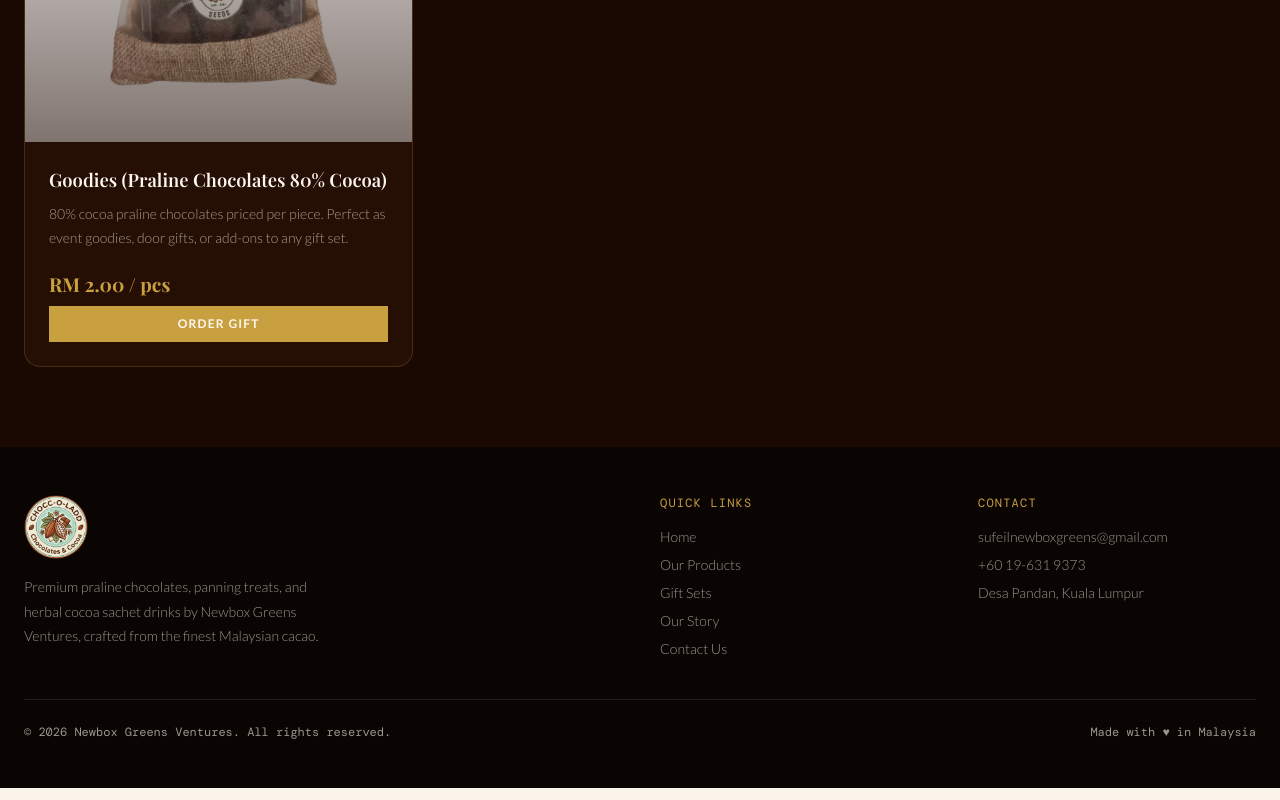
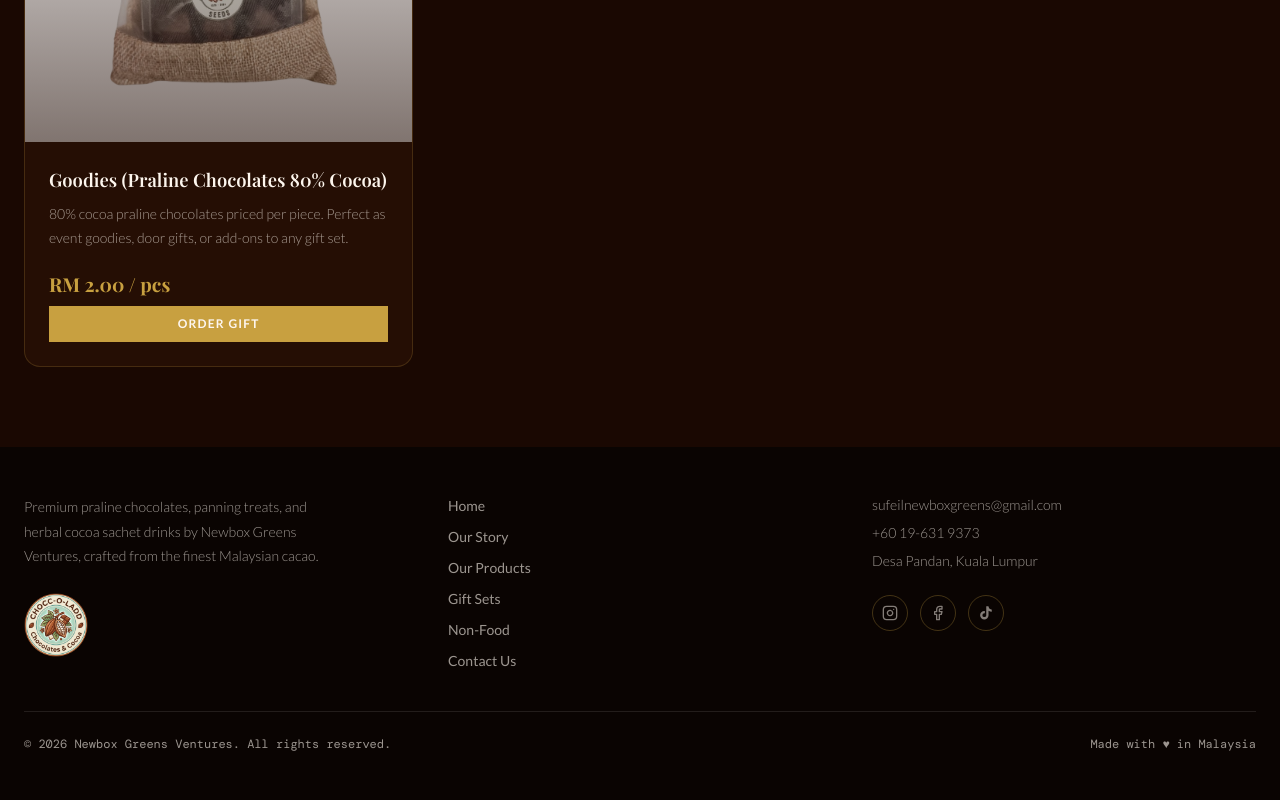
Before and after one commit to WSSDevlabs/Choccoladd, a Next.js app: page /all-gift-sets in a window 1280 px wide. Shown: the part 1359-2159 px from the top of the page. Built offline with nearby package versions, Linux system fonts and the light colour scheme; a web font is replaced by a local one.

Commit message:
update section

```diff
--- a/src/app/App.tsx
+++ b/src/app/App.tsx
@@ -31,13 +31,13 @@ export default function App() {
     >
       <Navbar />
       <Hero />
+      <Story />
+      <CompanyProfile />
       <Products />
       <GiftSets />
       <InStoreExclusive />
-      <Story />
-      <CompanyProfile />
+      <LocationMap />
       <Contact />
-      <LocationMap />
       <Footer />
       <WhatsAppButton />
     </div>
--- a/src/app/components/Contact.tsx
+++ b/src/app/components/Contact.tsx
@@ -2,7 +2,7 @@
 
 import { useState } from "react";
 import { motion } from "motion/react";
-import { Phone, Mail, MapPin, Instagram, Facebook } from "lucide-react";
+import { Phone, Mail, MapPin, Clock, Instagram, Facebook } from "lucide-react";
 
 const inputClass =
   "w-full px-4 py-3 rounded-xl border border-[#1C0E06]/10 bg-white text-[#1C0E06] placeholder-[#7A5430]/40 focus:outline-none focus:border-[#C8A040] focus:ring-2 focus:ring-[#C8A040]/15 transition-all text-sm";
@@ -48,7 +48,7 @@ export function Contact() {
             className="text-[#1C0E06] mb-4"
             style={{ fontFamily: "'Playfair Display', serif", fontSize: "clamp(2rem, 4vw, 3rem)", fontWeight: 700 }}
           >
-            Get in Touch
+            Contact Us
           </h2>
           <div className="w-16 h-px bg-[#C8A040] mx-auto" />
         </div>
@@ -71,7 +71,7 @@ export function Contact() {
               className="text-[#C8A040] text-xs uppercase tracking-widest mb-4"
               style={{ fontFamily: "'DM Mono', monospace" }}
             >
-              Get in Touch
+              Contact Us
             </p>
             <h3
               className="text-[#fdf6ee] mb-4"
@@ -93,7 +93,7 @@ export function Contact() {
             </p>
 
             {/* Contact info items */}
-            <div className="space-y-5 mb-10">
+            <div className="space-y-5 mb-8">
               {[
                 { icon: Phone,  label: "Our Phone", value: "+60 19-631 9373" },
                 { icon: Mail,   label: "Email",      value: "sufeilnewboxgreens@gmail.com" },
@@ -122,6 +122,30 @@ export function Contact() {
                   </div>
                 </div>
               ))}
+            </div>
+
+            {/* Operating Hours */}
+            <div className="flex items-start gap-4 mb-10 p-4 rounded-xl border border-[#C8A040]/20" style={{ background: "rgba(200,160,64,0.07)" }}>
+              <div
+                className="w-11 h-11 rounded-full flex items-center justify-center flex-shrink-0"
+                style={{ background: "#C8A040" }}
+              >
+                <Clock size={16} className="text-[#0A0402]" />
+              </div>
+              <div>
+                <p
+                  className="text-[#fdf6ee]/40 text-[10px] uppercase tracking-widest mb-1"
+                  style={{ fontFamily: "'DM Mono', monospace" }}
+                >
+                  Operating Hours
+                </p>
+                <p className="text-[#fdf6ee] text-sm" style={{ fontFamily: "'Lato', sans-serif", fontWeight: 400 }}>
+                  Mon – Sat: 10:00 AM – 8:00 PM
+                </p>
+                <p className="text-[#C8A040] text-xs mt-0.5" style={{ fontFamily: "'DM Mono', monospace" }}>
+                  Sunday: Closed
+                </p>
+              </div>
             </div>
 
             {/* Social icons */}
@@ -205,7 +229,7 @@ export function Contact() {
               {/* Submit */}
               <button
                 type="submit"
-                className="w-full py-3.5 rounded-xl bg-[#0A0402] text-[#FAF4EA] text-sm uppercase tracking-widest hover:bg-[#C8A040] hover:text-[#0A0402] transition-colors duration-200"
+                className="btn-shine w-full py-3.5 rounded-xl bg-[#0A0402] text-[#FAF4EA] text-sm uppercase tracking-widest"
                 style={{ fontFamily: "'Lato', sans-serif", fontWeight: 700 }}
               >
                 Submit Now
--- a/src/app/components/Footer.tsx
+++ b/src/app/components/Footer.tsx
@@ -1,6 +1,25 @@
 "use client";
 
+import Link from "next/link";
 import { usePathname, useRouter } from "next/navigation";
+import { Instagram, Facebook } from "lucide-react";
+
+const TikTokIcon = () => (
+  <svg viewBox="0 0 24 24" fill="currentColor" className="w-4 h-4">
+    <path d="M19.59 6.69a4.83 4.83 0 0 1-3.77-4.25V2h-3.45v13.67a2.89 2.89 0 0 1-2.88 2.5 2.89 2.89 0 0 1-2.89-2.89 2.89 2.89 0 0 1 2.89-2.89c.28 0 .54.04.79.1V9.01a6.32 6.32 0 0 0-.79-.05 6.34 6.34 0 0 0-6.34 6.34 6.34 6.34 0 0 0 6.34 6.34 6.34 6.34 0 0 0 6.33-6.34V8.69a8.22 8.22 0 0 0 4.84 1.56V6.79a4.85 4.85 0 0 1-1.07-.1z"/>
+  </svg>
+);
+
+const pageLinks = ["/all-products", "/all-gift-sets", "/all-non-food"];
+
+const navItems = [
+  { label: "Home",         href: "#home" },
+  { label: "Our Story",    href: "#story" },
+  { label: "Our Products", href: "/all-products" },
+  { label: "Gift Sets",    href: "/all-gift-sets" },
+  { label: "Non-Food",     href: "/all-non-food" },
+  { label: "Contact Us",   href: "#contact" },
+];
 
 export function Footer() {
   const pathname = usePathname();
@@ -8,7 +27,9 @@ export function Footer() {
   const isHome = pathname === "/";
 
   const handleLink = (href: string) => {
-    if (isHome) {
+    if (pageLinks.includes(href)) {
+      router.push(href);
+    } else if (isHome) {
       const el = document.querySelector(href);
       if (el) el.scrollIntoView({ behavior: "smooth" });
     } else {
@@ -19,66 +40,72 @@ export function Footer() {
   return (
     <footer className="bg-[#0A0402] text-[#fdf6ee]/60 py-12">
       <div className="max-w-7xl mx-auto px-6">
-        <div className="grid grid-cols-1 md:grid-cols-4 gap-10 mb-10">
+        <div className="grid grid-cols-1 md:grid-cols-3 gap-10 mb-10">
+
           {/* Brand */}
-          <div className="md:col-span-2">
-            <div className="mb-4">
-              <img
-                src="/images/logo/LogoChoccoladd.png"
-                alt="Choccoladd"
-                className="h-16 w-auto object-contain"
-              />
-            </div>
+          <div className="md:col-span-1">
             <p
-              className="text-sm max-w-xs"
+              className="text-sm max-w-xs mb-6"
               style={{ fontFamily: "'Lato', sans-serif", fontWeight: 300, lineHeight: 1.75 }}
             >
               Premium praline chocolates, panning treats, and herbal cocoa sachet drinks by Newbox Greens Ventures, crafted from the finest Malaysian cacao.
             </p>
+            <img
+              src="/images/logo/LogoChoccoladd.png"
+              alt="Choccoladd"
+              className="h-16 w-auto object-contain"
+            />
           </div>
 
-          {/* Quick links */}
+          {/* Nav links */}
           <div>
-            <p
-              className="text-[#C8A040] text-xs uppercase tracking-widest mb-4"
-              style={{ fontFamily: "'DM Mono', monospace" }}
-            >
-              Quick Links
-            </p>
-            <ul className="space-y-2 text-sm" style={{ fontFamily: "'Lato', sans-serif", fontWeight: 300 }}>
-              {[
-                ["#home", "Home"],
-                ["#products", "Our Products"],
-                ["#gift-sets", "Gift Sets"],
-                ["#story", "Our Story"],
-                ["#contact", "Contact Us"],
-              ].map(([href, label]) => (
+            <ul className="space-y-2.5 text-sm" style={{ fontFamily: "'Lato', sans-serif", fontWeight: 300 }}>
+              {navItems.map(({ href, label }) => (
                 <li key={href}>
-                  <a
-                    href={href}
-                    onClick={(e) => { e.preventDefault(); handleLink(href); }}
-                    className="hover:text-[#C8A040] transition-colors cursor-pointer"
+                  <button
+                    onClick={() => handleLink(href)}
+                    className="hover:text-[#C8A040] transition-colors cursor-pointer text-left"
                   >
                     {label}
-                  </a>
+                  </button>
                 </li>
               ))}
             </ul>
           </div>
 
-          {/* Contact */}
+          {/* Contact + Social */}
           <div>
-            <p
-              className="text-[#C8A040] text-xs uppercase tracking-widest mb-4"
-              style={{ fontFamily: "'DM Mono', monospace" }}
-            >
-              Contact
-            </p>
-            <ul className="space-y-2 text-sm" style={{ fontFamily: "'Lato', sans-serif", fontWeight: 300 }}>
+            <ul className="space-y-2 text-sm mb-6" style={{ fontFamily: "'Lato', sans-serif", fontWeight: 300 }}>
               <li>sufeilnewboxgreens@gmail.com</li>
               <li>+60 19-631 9373</li>
               <li>Desa Pandan, Kuala Lumpur</li>
             </ul>
+
+            {/* Social icons */}
+            <div className="flex items-center gap-3">
+              {[
+                { icon: Instagram, href: "https://www.instagram.com/choccoladd/" },
+                { icon: Facebook,  href: "https://www.facebook.com/choccoladd" },
+              ].map(({ icon: Icon, href }) => (
+                <a
+                  key={href}
+                  href={href}
+                  target="_blank"
+                  rel="noopener noreferrer"
+                  className="w-9 h-9 rounded-full border border-[#C8A040]/30 flex items-center justify-center text-[#fdf6ee]/50 hover:border-[#C8A040] hover:text-[#C8A040] transition-colors duration-200"
+                >
+                  <Icon size={16} />
+                </a>
+              ))}
+              <a
+                href="https://www.tiktok.com/@choccoladd?_r=1&_t=ZS-97YoQtSh5b2"
+                target="_blank"
+                rel="noopener noreferrer"
+                className="w-9 h-9 rounded-full border border-[#C8A040]/30 flex items-center justify-center text-[#fdf6ee]/50 hover:border-[#C8A040] hover:text-[#C8A040] transition-colors duration-200"
+              >
+                <TikTokIcon />
+              </a>
+            </div>
           </div>
         </div>
 
--- a/src/app/components/GiftSets.tsx
+++ b/src/app/components/GiftSets.tsx
@@ -84,7 +84,7 @@ function GiftSetCard({ set, index }: { set: GiftSet; index: number }) {
           </span>
           <button
             onClick={handleWhatsApp}
-            className="w-full py-2.5 text-xs uppercase tracking-widest text-[#fdf6ee] hover:opacity-85 transition-opacity"
+            className="btn-glow w-full py-2.5 text-xs uppercase tracking-widest text-[#fdf6ee]"
             style={{ background: set.accent, fontFamily: "'Lato', sans-serif", fontWeight: 700 }}
           >
             Order Gift
@@ -135,7 +135,7 @@ export function GiftSets() {
         <div className="text-center mt-12">
           <button
             onClick={() => router.push("/all-gift-sets")}
-            className="inline-block px-10 py-3.5 border border-[#C8A040] text-[#C8A040] text-xs uppercase tracking-widest hover:bg-[#C8A040] hover:text-[#2c1810] transition-all duration-200"
+            className="inline-block px-10 py-3.5 border border-[#C8A040] text-[#C8A040] text-xs uppercase tracking-widest hover:bg-[#C8A040] hover:text-[#2c1810] transition-colors duration-300"
             style={{ fontFamily: "'Lato', sans-serif", fontWeight: 700 }}
           >
             View All Gift Sets
--- a/src/app/components/Hero.tsx
+++ b/src/app/components/Hero.tsx
@@ -77,14 +77,14 @@ export function Hero() {
           >
             <button
               onClick={() => handleScroll("#products")}
-              className="px-8 py-3 bg-[#0A0402] text-[#FAF4EA] hover:bg-[#C8A040] hover:text-[#0A0402] transition-colors duration-200 text-sm tracking-widest uppercase"
+              className="btn-ltr px-8 py-3 text-[#FAF4EA] text-sm tracking-widest uppercase"
               style={{ fontFamily: "'Lato', sans-serif", fontWeight: 700 }}
             >
               Shop Now
             </button>
             <button
               onClick={() => handleScroll("#story")}
-              className="px-8 py-3 border border-[#fdf6ee]/40 text-[#fdf6ee] hover:border-[#C8A040] hover:text-[#C8A040] transition-colors duration-200 text-sm tracking-widest uppercase"
+              className="btn-border-ltr px-8 py-3 border border-[#fdf6ee]/40 text-[#fdf6ee] text-sm tracking-widest uppercase"
               style={{ fontFamily: "'Lato', sans-serif", fontWeight: 400 }}
             >
               Our Story
--- a/src/app/components/LocationMap.tsx
+++ b/src/app/components/LocationMap.tsx
@@ -22,7 +22,7 @@ const locations: (MapLocation & {
     address: "Blok G2-0-7, Jalan 5/76 D, Desa Pandan, 55100 Kuala Lumpur, Wilayah Persekutuan",
     email: "sufeilnewboxgreens@gmail.com",
     phone: "+60 19-631 9373",
-    hours: "Mon – Fri: 9:00 AM – 6:00 PM",
+    hours: "Mon – Sat: 10:00 AM – 8:00 PM",
     lat: 3.1355,
     lng: 101.7262,
     directionsUrl: "https://maps.google.com/?q=3.1355,101.7262",
@@ -34,7 +34,7 @@ const locations: (MapLocation & {
     address: "Lot PT 12621, Kawasan Perindustrian Nilai, 71900 Nilai, Negeri Sembilan",
     email: "sufeilnewboxgreens@gmail.com",
     phone: "+60 19-631 9373",
-    hours: "Mon – Sat: 8:00 AM – 5:00 PM",
+    hours: "Mon – Sat: 10:00 AM – 8:00 PM",
     lat: 2.8175,
     lng: 101.7950,
     directionsUrl: "https://maps.google.com/?q=2.8175,101.7950",
--- a/src/app/components/Products.tsx
+++ b/src/app/components/Products.tsx
@@ -59,7 +59,7 @@ function ProductCard({ product, index }: { product: Product; index: number }) {
           </span>
           <button
             onClick={handleWhatsApp}
-            className="px-4 py-2 bg-[#0A0402] text-[#fdf6ee] text-xs uppercase tracking-wider hover:bg-[#C8A040] transition-colors duration-200"
+            className="btn-btt px-4 py-2 text-[#fdf6ee] text-xs uppercase tracking-wider"
             style={{ fontFamily: "'Lato', sans-serif", fontWeight: 700 }}
           >
             Order
@@ -99,7 +99,7 @@ export function Products() {
         <div className="mt-12 text-center">
           <Link
             href="/all-products"
-            className="inline-flex items-center justify-center px-8 py-3 bg-[#0A0402] text-[#FAF4EA] text-sm uppercase tracking-widest hover:bg-[#C8A040] hover:text-[#0A0402] transition-colors duration-200"
+            className="inline-flex items-center justify-center px-8 py-3 bg-[#0A0402] text-[#FAF4EA] text-sm uppercase tracking-widest hover:bg-[#C8A040] hover:text-[#0A0402] transition-colors duration-300"
             style={{ fontFamily: "'Lato', sans-serif", fontWeight: 700 }}
           >
             View All Products
```
Also changed, not shown: src/app/components/CompanyProfile.tsx (+7 -7 lines), src/app/components/InStoreExclusive.tsx (+6 -42 lines), src/styles/theme.css (+74 -0 lines).
